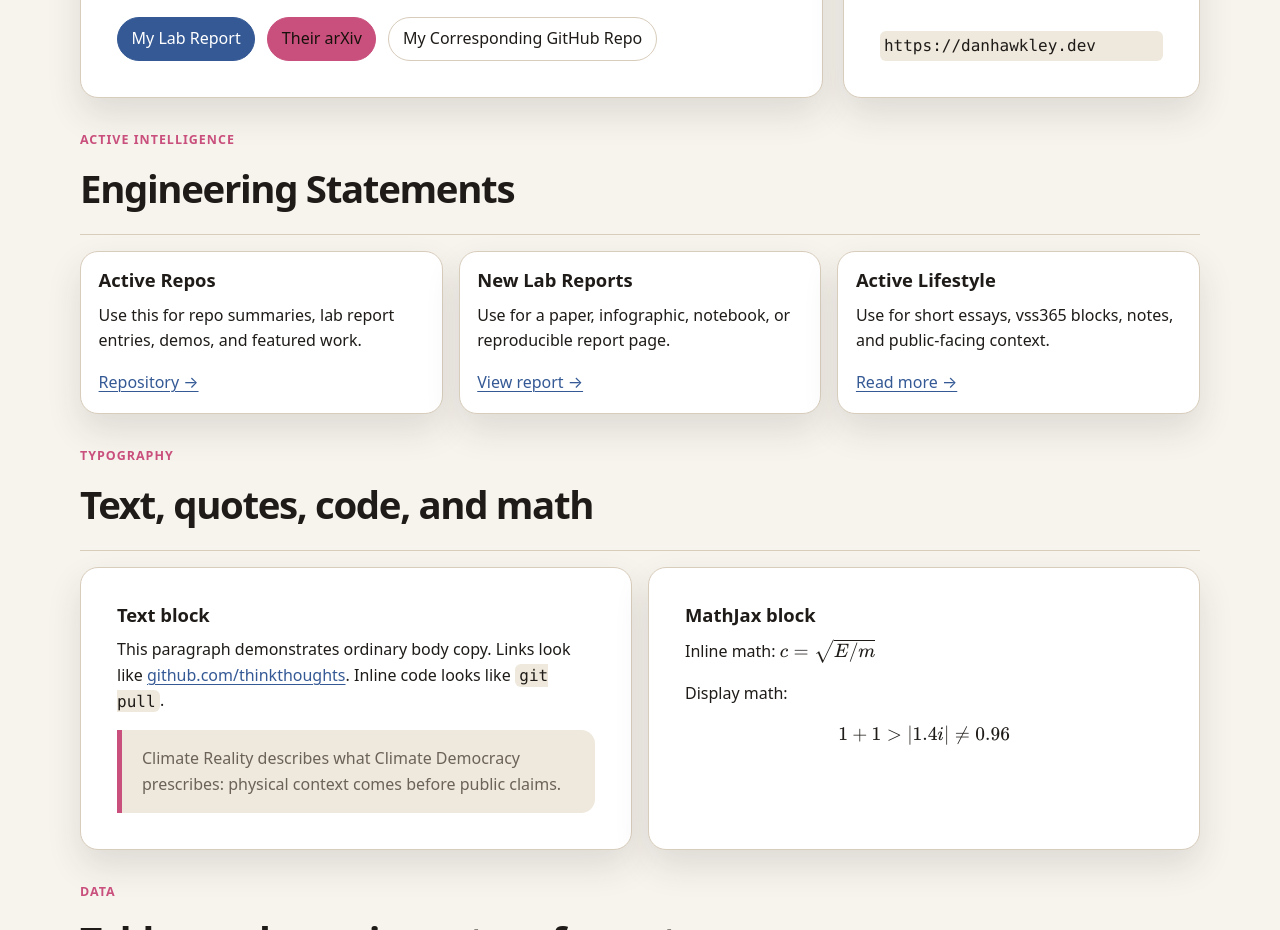
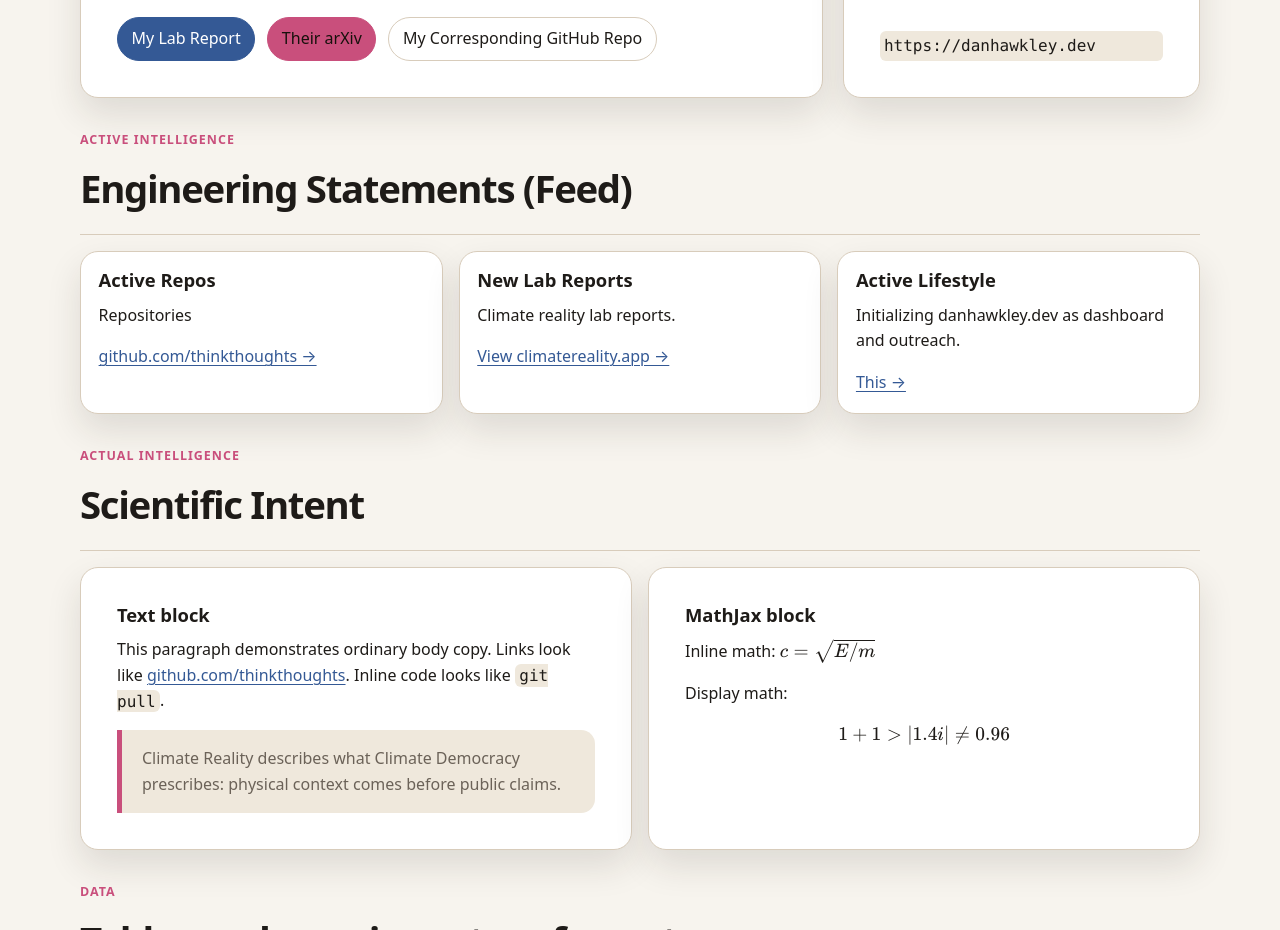
Before and after one commit to thinkthoughts/dan-hawkley-dev, a plain HTML site: page index.html in a window 1280 px wide. Shown: the part 905-1835 px from the top of the page. Drawn offline with nearby package versions, Linux system fonts and the light colour scheme.

Commit message:
Update index.html

```diff
--- a/index.html
+++ b/index.html
@@ -154,60 +154,11 @@
 
 </section>
 
-   <!-- <section id="modes" class="section">
-      <div class="section-header">
-        <div>
-          <p class="eyebrow">Modes</p>
-          <h2>Light and dark mode preview</h2>
-        </div>
-      </div>
-
-      <div class="mode-demo">
-        <div class="theme-preview light">
-          <h3>Light Mode</h3>
-          <p>Warm background, high contrast text, blue primary, orange accent.</p>
-          <div class="mini-card">
-            <strong>Sample card</strong>
-            <p>Good for home pages, project cards, and repo summaries.</p>
-          </div>
-        </div>
-
-        <div class="theme-preview dark">
-          <h3>Dark Mode</h3>
-          <p>Dark surface, softened text, bright links, readable contrast.</p>
-          <div class="mini-card">
-            <strong>Sample card</strong>
-            <p>Good for notebooks, code-heavy pages, and late-night editing.</p>
-          </div>
-        </div>
-      </div>
-    </section>
-
-    <section id="colors" class="section">
-      <div class="section-header">
-        <div>
-          <p class="eyebrow">Palette</p>
-          <h2>Replaceable color tokens</h2>
-        </div>
-      </div>
-
-      <div class="swatches">
-        <div class="swatch"><div class="swatch-color bg-primary"></div><div class="swatch-info">--primary</div></div>
-        <div class="swatch"><div class="swatch-color bg-accent"></div><div class="swatch-info">--accent</div></div>
-        <div class="swatch"><div class="swatch-color bg-surface-soft"></div><div class="swatch-info">--surface-soft</div></div>
-        <div class="swatch"><div class="swatch-color bg-text"></div><div class="swatch-info">--text</div></div>
-        <div class="swatch"><div class="swatch-color bg-success"></div><div class="swatch-info">--success</div></div>
-        <div class="swatch"><div class="swatch-color bg-warning"></div><div class="swatch-info">--warning</div></div>
-        <div class="swatch"><div class="swatch-color bg-danger"></div><div class="swatch-info">--danger</div></div>
-        <div class="swatch"><div class="swatch-color bg-border"></div><div class="swatch-info">--border</div></div>
-      </div>
-    </section>-->
-
-    <section id="components" class="section">
+    <section id="active" class="section">
       <div class="section-header">
         <div>
           <p class="eyebrow">Active Intelligence</p>
-          <h2>Engineering Statements</h2>
+          <h2>Engineering Statements (Feed)</h2>
         </div>
       </div>
 
@@ -215,25 +166,25 @@
         <article class="card">
           <h3>Active Repos</h3>
           <p>
-            Use this for repo summaries, lab report entries, demos, and featured work.
+           Repositories
           </p>
-          <a href="https://github.com/thinkthoughts">Repository →</a>
+          <a href="https://github.com/thinkthoughts">github.com/thinkthoughts →</a>
         </article>
 
         <article class="card">
           <h3>New Lab Reports</h3>
           <p>
-            Use for a paper, infographic, notebook, or reproducible report page.
+            Climate reality lab reports.
           </p>
-          <a href="https://labreports.app">View report →</a>
+          <a href="https://climatereality.app">View climatereality.app →</a>
         </article>
 
         <article class="card">
           <h3>Active Lifestyle</h3>
           <p>
-            Use for short essays, vss365 blocks, notes, and public-facing context.
+            Initializing danhawkley.dev as dashboard and outreach.
           </p>
-          <a href="/writing/">Read more →</a>
+          <a href="https://danhawkley.dev">This →</a>
         </article>
       </div>
     </section>
@@ -241,8 +192,8 @@
     <section class="section">
       <div class="section-header">
         <div>
-          <p class="eyebrow">Typography</p>
-          <h2>Text, quotes, code, and math</h2>
+          <p class="eyebrow">Actual Intelligence</p>
+          <h2>Scientific Intent</h2>
         </div>
       </div>
 
```
